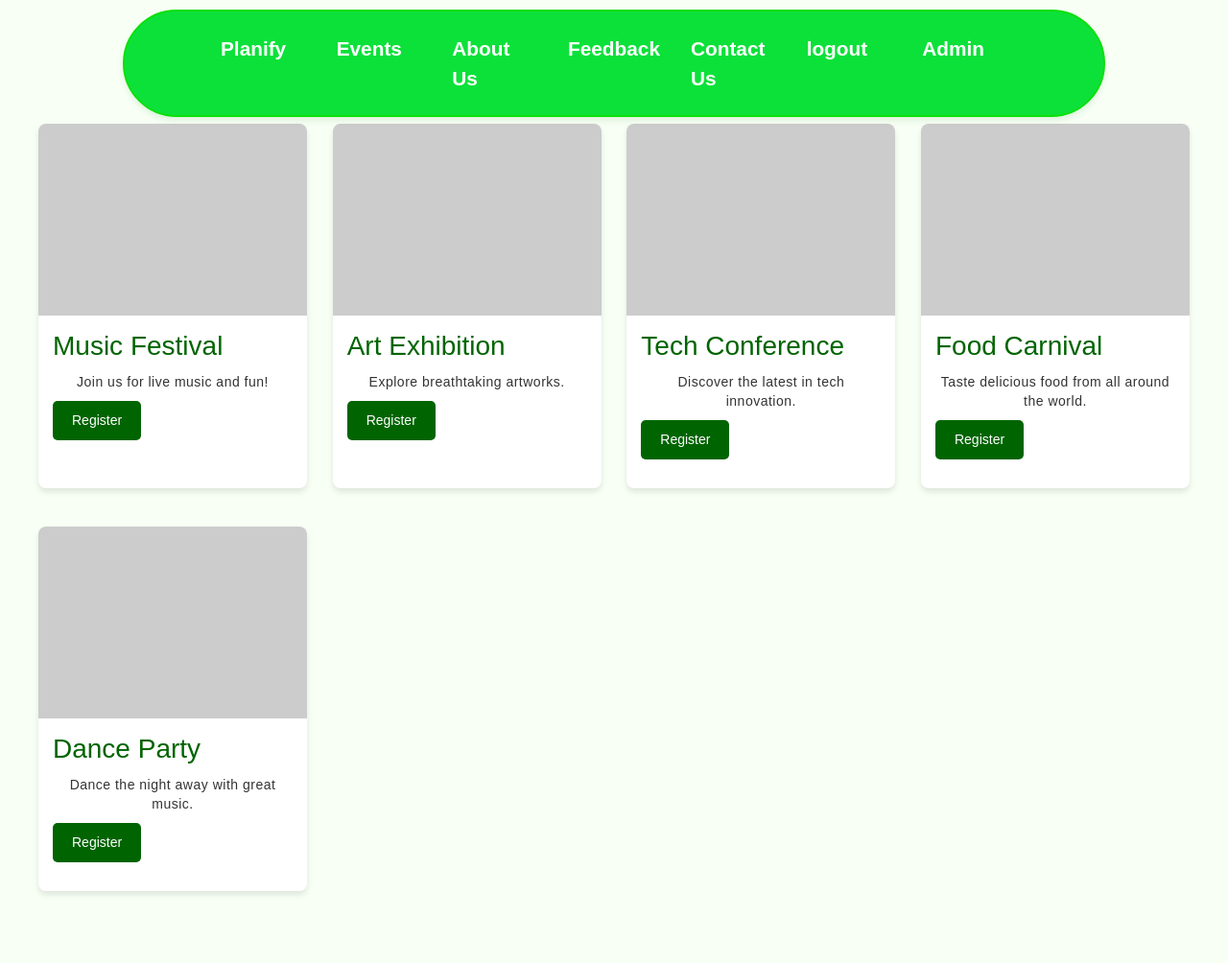
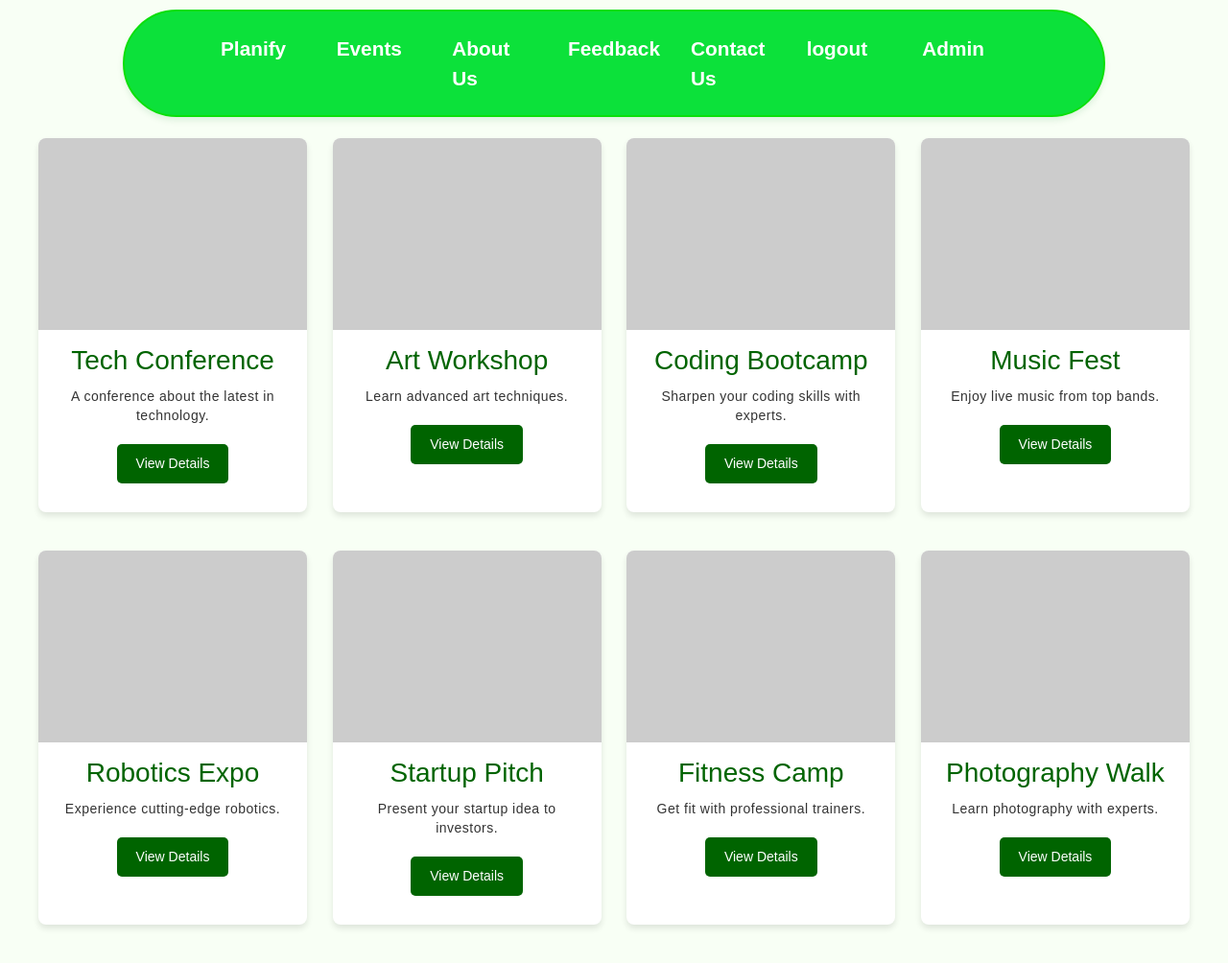
Before and after one commit to aaryanrn/planify, a Flask app: page /explore-events in a window 1280 px wide. Shown: the whole page at 96% size. Before the commit the page ends 933 px from the top, so only its background shows below. Run offline with Flask 3, Linux system fonts and the light colour scheme.

Commit message:
Intial Commit

```diff
--- a/app.py
+++ b/app.py
@@ -7,6 +7,7 @@ app = Flask(__name__)
 app.config['SQLALCHEMY_DATABASE_URI'] = 'sqlite:///database.db'
 app.secret_key = 'secret_key'
 db = SQLAlchemy(app)
+
 
 class User(db.Model):
     id = db.Column(db.Integer, primary_key=True)
@@ -22,9 +23,11 @@ class User(db.Model):
     def check_password(self, password):
         return bcrypt.checkpw(password.encode('utf-8'), self.password.encode('utf-8'))
 
+
 # Create tables
 with app.app_context():
     db.create_all()
+
 
 def login_required(f):
     @wraps(f)
@@ -34,9 +37,11 @@ def login_required(f):
         return f(*args, **kwargs)
     return decorated_function
 
+
 @app.route('/')
 def index():
     return render_template('index.html')
+
 
 @app.route('/register', methods=['GET', 'POST'])
 def register():
@@ -58,6 +63,7 @@ def register():
             return render_template('index.html', error='Registration failed')
     return render_template('index.html')
 
+
 @app.route('/login', methods=['GET', 'POST'])
 def login():
     if request.method == 'POST':
@@ -72,49 +78,60 @@ def login():
             return render_template('index.html', error='Invalid credentials')
     return render_template('index.html')
 
+
 @app.route('/dashboard')
 @login_required
 def dashboard():
     user = User.query.filter_by(email=session['email']).first()
     return render_template('users/dashboard.html', user=user)
 
+
 @app.route('/logout')
 def logout():
     session.pop('email', None)
     return redirect(url_for('login'))
 
+
 # Dummy event data with an ID
 events = [
-    {"id": 1, "name": "Music Festival", "desc": "Join us for live music and fun!", "image": "event1.jpg"},
-    {"id": 2, "name": "Art Exhibition", "desc": "Explore breathtaking artworks.", "image": "event2.jpg"},
-    {"id": 3, "name": "Tech Conference", "desc": "Discover the latest in tech innovation.", "image": "event3.jpg"},
-    {"id": 4, "name": "Food Carnival", "desc": "Taste delicious food from all around the world.", "image": "event4.jpg"},
-    {"id": 5, "name": "Dance Party", "desc": "Dance the night away with great music.", "image": "event5.jpg"},
+    {'id': 1, 'name': 'Tech Conference', 'desc': 'A conference about the latest in technology.'},
+    {'id': 2, 'name': 'Art Workshop', 'desc': 'Learn advanced art techniques.'},
+    {'id': 3, 'name': 'Coding Bootcamp', 'desc': 'Sharpen your coding skills with experts.'},
+    {'id': 4, 'name': 'Music Fest', 'desc': 'Enjoy live music from top bands.'},
+    {'id': 5, 'name': 'Robotics Expo', 'desc': 'Experience cutting-edge robotics.'},
+    {'id': 6, 'name': 'Startup Pitch', 'desc': 'Present your startup idea to investors.'},
+    {'id': 7, 'name': 'Fitness Camp', 'desc': 'Get fit with professional trainers.'},
+    {'id': 8, 'name': 'Photography Walk', 'desc': 'Learn photography with experts.'}
 ]
+
+
 
 @app.route('/explore-events')
 def explore_events():
     return render_template('users/events.html', events=events)
 
+
 @app.route('/event/<int:event_id>', methods=['GET'])
-def event_details(event_id):
+def event_detail(event_id):
     event = next((e for e in events if e['id'] == event_id), None)
-    if event:
-        return render_template('registration.html', event_name=event['name'], event_id=event_id)
-    return redirect('/explore-events')
+    if not event:
+        return render_template('404.html'), 404
+    return render_template('users/event_details.html', event=event)
 
-@app.route('/register_event/<int:event_id>', methods=['POST'])  # Changed route name
+
+@app.route('/register/<int:event_id>', methods=['GET', 'POST'])
 def register_event(event_id):
-    # Get form data
-    name = request.form['name']
-    email = request.form['email']
-    phone = request.form['phone']
+    event = next((e for e in events if e['id'] == event_id), None)
+    if not event:
+        return render_template('404.html'), 404
 
-    # Here you would save this data to a database, send a confirmation email, etc.
-    # For now, we'll just print it out.
-    print(f"Registered for Event {event_id}: {name}, {email}, {phone}")
+    if request.method == 'POST':
+        name = request.form['name']
+        email = request.form['email']
+        # Save registration details in the database or print/log it for now
+        return render_template('success.html', event=event)
 
-    return redirect(url_for('explore_events'))  # Redirect back to the events page
+    return render_template('registration.html', event=event)
 
 
 if __name__ == "__main__":
--- a/static/users/events.css
+++ b/static/users/events.css
@@ -66,6 +66,7 @@ footer .footer-link:hover {
 
 
 /* General styles for card starts here*/
+/* General styles */
 body {
     font-family: 'Arial', sans-serif;
     background-color: #f8fff5;
@@ -75,7 +76,7 @@ body {
 
 /* Header */
 .event-container {
-    margin-top: 200px;  /* Adjusted margin-top to bring the cards down by 2-3 cm (about 30px) */
+    margin-top: 250px;  /* Increased margin-top to bring cards down by 3-4 cm */
     padding: 20px;
 }
 
@@ -101,7 +102,7 @@ body {
     box-shadow: 0 4px 6px rgba(0, 0, 0, 0.1);
     overflow: hidden;
     transition: transform 0.3s, box-shadow 0.3s;
-    width: calc(25% - 20px); /* 4 cards per row */
+    width: calc(25% - 20px); /* Adjusted width for 4 cards per row */
     margin-bottom: 20px;
 }
 
@@ -111,7 +112,7 @@ body {
     box-shadow: 0 8px 12px rgba(0, 0, 0, 0.2);
 }
 
-/* Event Image Placeholder (without actual image) */
+/* Event Image Placeholder */
 .event-image-placeholder {
     background-color: #ccc;
     height: 200px;
@@ -121,6 +122,7 @@ body {
 /* Event Details */
 .event-details {
     padding: 15px;
+    text-align: center;
 }
 
 .event-details h3 {
@@ -130,8 +132,7 @@ body {
 
 .event-details p {
     color: #333;
-    margin: 0;
-    text-align: center;
+    margin: 0 0 10px 0;
 }
 
 .register-button {
@@ -142,7 +143,6 @@ body {
     color: white;
     text-decoration: none;
     border-radius: 5px;
-    text-align: center;
     transition: background-color 0.3s;
 }
 
--- a/templates/users/events.html
+++ b/templates/users/events.html
@@ -2,19 +2,19 @@
 
 {% block body %}
     {% include 'users/navbar.html' %}
+
+    <link rel="stylesheet" href="{{ url_for('static', filename='users/events.css') }}">
 
     <div class="event-container">
         <h1>Explore Events</h1>
         <div class="event-cards">
             {% for event in events %}
             <div class="event-card">
-                <!-- Placeholder for image (for now, empty or use a simple background) -->
                 <div class="event-image-placeholder"></div>
                 <div class="event-details">
                     <h3>{{ event['name'] }}</h3>
                     <p>{{ event['desc'] }}</p>
-                    <!-- Link to registration page for each event -->
-                    <a href="{{ url_for('event_details', event_id=event['id']) }}" class="register-button">Register</a>
+                    <a href="/event/{{ event['id'] }}" class="register-button">View Details</a>
                 </div>
             </div>
             {% endfor %}
```
Also changed, not shown: templates/users/event_details.html (added, +16 -0 lines).
